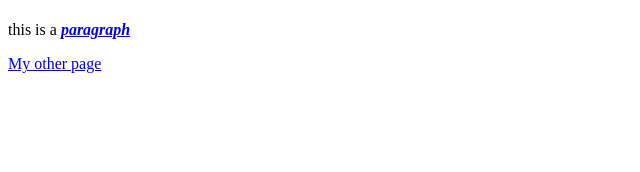
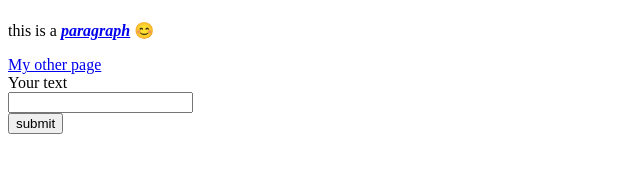
Before and after one commit to Legacy-stack/js-bootcamp-exercise, a plain HTML site: page html -personal site/html -personal site/index.html in a window 1280 px wide. Shown: the whole page, without its empty margins (0-640 px from the left). Drawn offline with Linux system fonts and the light colour scheme.

Commit message:
inputs and forms review

```diff
--- a/html -personal site/html -personal site/index.html
+++ b/html -personal site/html -personal site/index.html
@@ -9,8 +9,18 @@
 <body>
     <h1></h1>
     <!-- Tags with hyperlinks-->
-    <p>this is a <a href="https://devdocs.io/html/element/heading_elements"><strong><em>paragraph</em></strong></a> </p>
+    <p>this is a <a href="https://devdocs.io/html/element/heading_elements"><strong><em>paragraph</em></strong></a> 😊 </p>
     <!-- Reference to another page within my site-->
     <a href="myotherpage.html">My other page</a>
+    <br>
+    <!-- Revisar todos los tipos de form en MDN al hacer formularios-->
+    <form action="index.html" method="post">
+        <label for="">Your text</label>
+        <br>
+        <!-- Revisar todos los tipos de input en MDN al hacer formularios   -->
+        <input type="text">
+        <br>
+        <input type="submit" value="submit">
+    </form>
 </body>
 </html>
```
